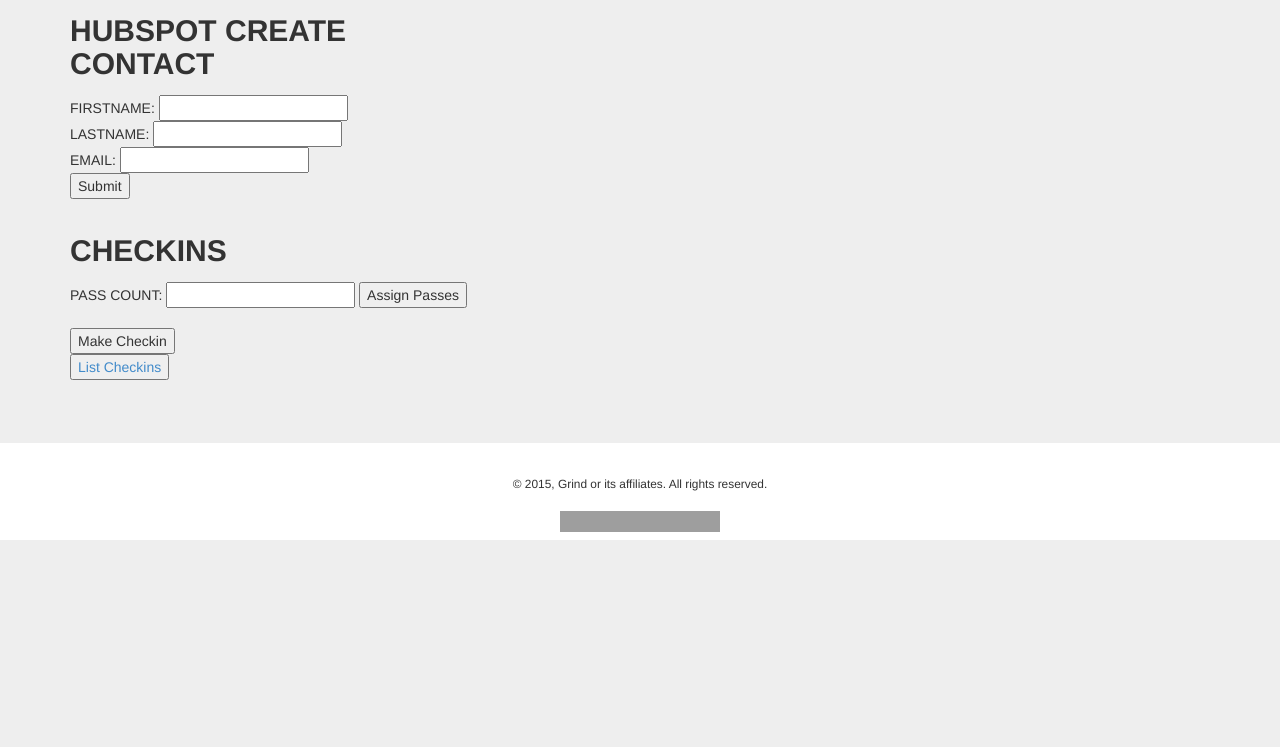
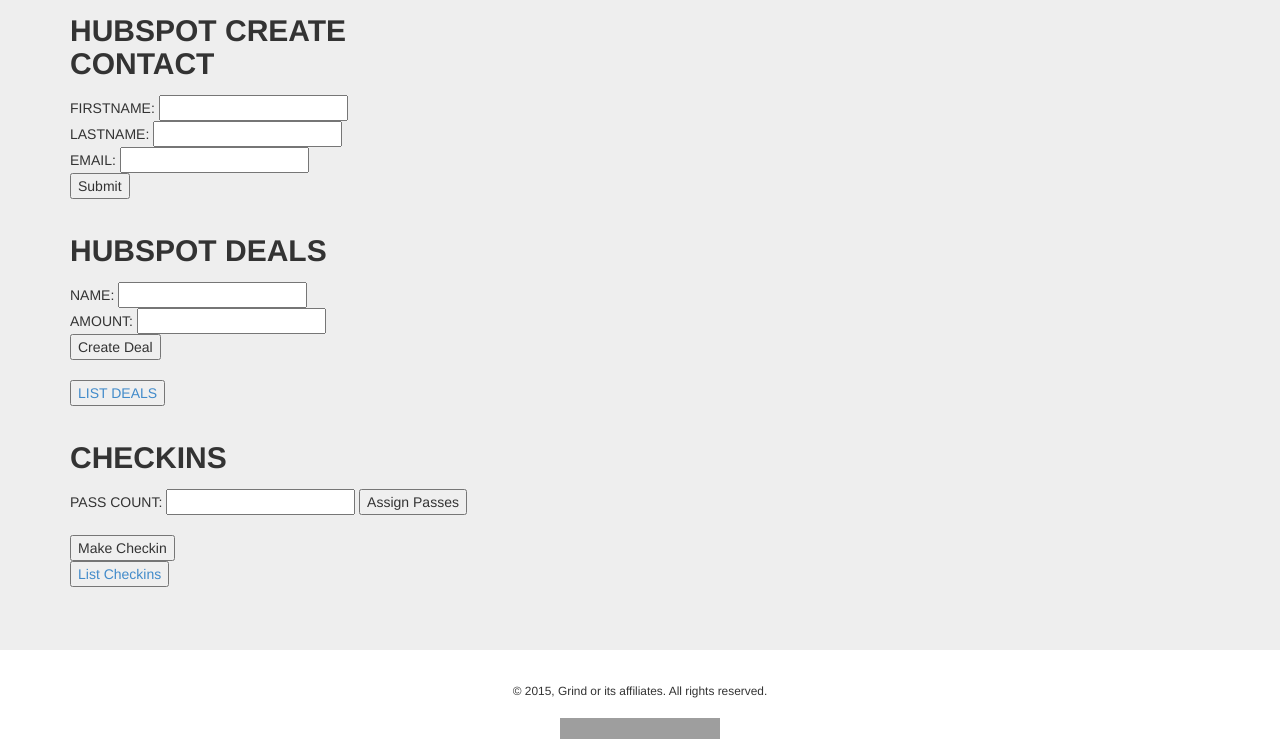
Before and after one commit to ashray-velapanur/grind_app_flask, a Flask app: template templates/grind.html in a window 1280 px wide. Shown: the part 618-1365 px from the top of the page. Before the commit the page ends 1158 px from the top, so only its background shows below. Run offline with Flask 2, Linux system fonts and the light colour scheme; the template is opened without the code that fills it, so the values that code supplies are empty; some libraries are stand-ins or nearby versions; grey boxes are pictures that could not be loaded.

Commit message:
Deal Creation

```diff
--- a/application.py
+++ b/application.py
@@ -54,7 +54,8 @@ urls = [
     ('/hubspot/contacts', hubspot.hubspot_contacts_handler, ["GET"]),
     ('/hubspot/search', hubspot.hubspot_search_handler, ["POST"]),
     ('/hubspot/create_contact', hubspot.hubspot_create_contact_handler, ["POST"]),
-    ('/hubspot/deal/create', hubspot.hubspot_deal_create_handler, ["GET"])
+    ('/hubspot/deal/create', hubspot.hubspot_deal_create_handler, ["POST"]),
+    ('/hubspot/deal/list', hubspot.hubspot_deal_list_handler, ["GET"])
 ]
 
 for url in urls:
--- a/handlers/hubspot.py
+++ b/handlers/hubspot.py
@@ -23,4 +23,7 @@ def hubspot_create_contact_handler():
 	return api.create_contact()
 
 def hubspot_deal_create_handler():
-	print HubspotAPI().create_deal()
+	return HubspotAPI().create_deal()
+
+def hubspot_deal_list_handler():
+	return HubspotAPI().get_deals()
--- a/templates/grind.html
+++ b/templates/grind.html
@@ -123,6 +123,34 @@
         </div>
       </div>
       <div class="row">
+        <div class="col-md-4">
+            <h2><b>HUBSPOT DEALS</b></h2>
+            <p>
+                <table>
+                    <tbody>
+                        <tr>
+                            <td>
+                                <form action="/hubspot/deal/create" method="post">
+                                    NAME: <input type="text" name="name"><br>
+                                    AMOUNT: <input type="text" name="amount"><br>
+                                    <input type="submit" value="Create Deal">
+                                </form>
+                            </td>
+                        </tr>
+                        <tr>
+                            <td>
+                                <br>
+                                <a href="/hubspot/deal/list">
+                                    <button> LIST DEALS </button>
+                                </a>
+                            </td>
+                        </tr>
+                    </tbody>
+                </table>
+            </p>
+        </div>
+      </div>
+      <div class="row">
         <div class="col-md-6">
             <h2><b>CHECKINS</b></h2>
             <p>
```
Also changed, not shown: third_party/hubspot.py (+12 -37 lines).
